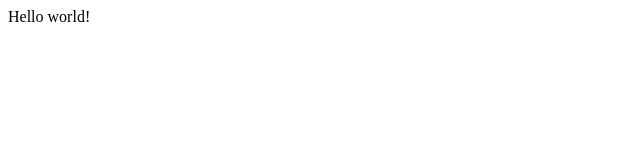
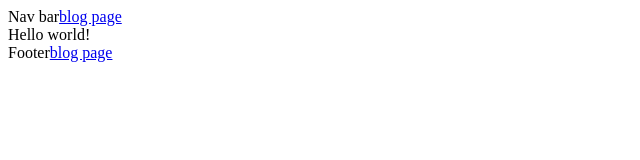
Before and after one commit to mplibunao/backroads, a Gatsby site: page / in a window 1280 px wide. Shown: the whole page, without its empty margins (0-640 px from the left). Built offline with nearby package versions, Linux system fonts and the light colour scheme; Gatsby itself is replaced by a stand-in of ours.

Commit message:
Setups pages and layout components

```diff
--- /dev/null
+++ b/src/components/Footer.js
@@ -0,0 +1,8 @@
+import React from "react"
+import { Link } from "gatsby"
+
+export default () => (
+    <div>
+    Footer<Link to="/blog/">blog page</Link>
+    </div>
+)
--- /dev/null
+++ b/src/components/Layout.js
@@ -0,0 +1,11 @@
+import React from "react"
+import Navbar from "./Navbar"
+import Footer from "./Footer"
+
+export default ({ children }) => (
+  <>
+    <Navbar />
+    {children}
+    <Footer />
+  </>
+)
--- /dev/null
+++ b/src/components/Navbar.js
@@ -0,0 +1,8 @@
+import React from "react"
+import { Link } from "gatsby"
+
+export default () => (
+    <div>
+    Nav bar<Link to="/blog/">blog page</Link>
+    </div>
+)
--- a/src/pages/index.js
+++ b/src/pages/index.js
@@ -1,3 +1,10 @@
 import React from "react"
+import Layout from "../components/Layout"
 
-export default () => <div>Hello world!</div>
+export default () => (
+  <>
+    <Layout>
+      Hello world!
+    </Layout>
+  </>
+)
```
Also changed, not shown: src/pages/404.js (added, +8 -0 lines), src/pages/blog.js (added, +8 -0 lines), src/pages/contact.js (added, +8 -0 lines), src/pages/tours.js (added, +8 -0 lines).
